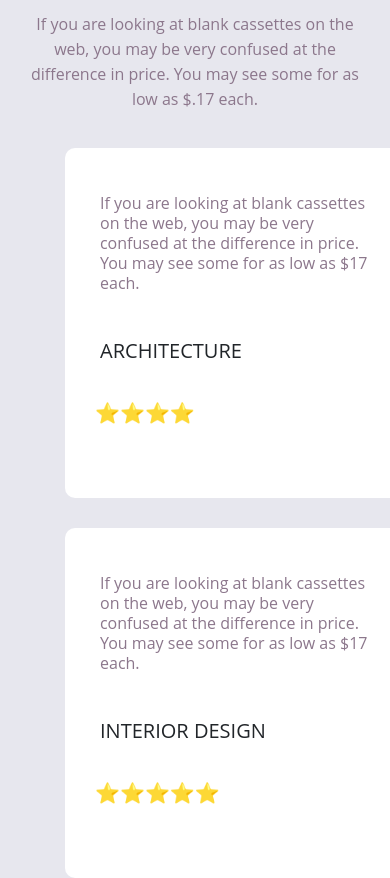
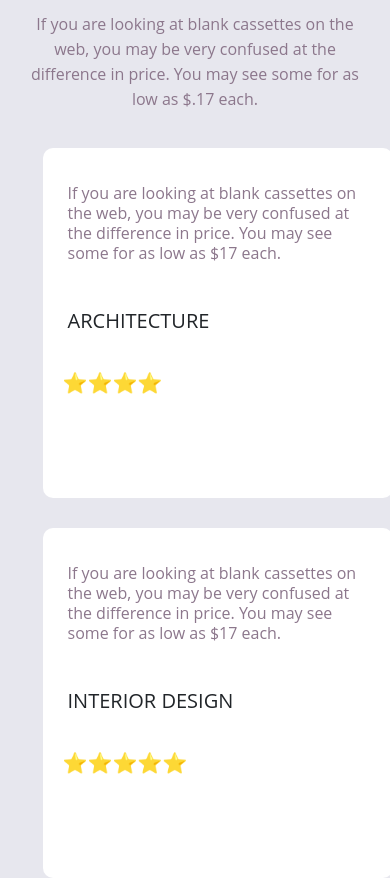
Before and after one commit to mehdias63/personal, a React (Vite) app: page / in a window 390 px wide. Shown: the part 6700-7578 px from the top of the page. Built offline with nearby package versions, Linux system fonts and the light colour scheme.

Commit message:
order full responsive

```diff
--- a/src/css/order.css
+++ b/src/css/order.css
@@ -13,6 +13,8 @@ div.order>p{
 }
 div.order>div.data{
     display: flex;
+    align-items: center;
+    justify-content: center;
 }
 div.order>div.data>div{
     width: 350px;
@@ -42,6 +44,58 @@ div.order>div.data>div>span{
     margin-left: 10px;
     font-size: 20px;
 }
+@media (max-width: 1270px){
+    div.order{
+        padding: 18px;
+        height: auto;
+    }
+    div.order>p{
+        padding: 15px 150px;
+    }
+    div.order>div.data>div{
+        width: 350px;
+        height: 350px;
+        padding: 10px;
+        margin: 10px;
+        margin-bottom: 30px;
+    }
+}
+@media (max-width: 1000px){
+    div.order{
+        padding: 15px;
+        height: auto;
+    }
+    div.order>p{
+        padding: 15px 120px;
+    }
+    div.order>div.data>div{
+        width: 350px;
+        height: 350px;
+        padding: 10px;
+        margin: 5px;
+        margin-bottom: 30px;
+    }
+}
+@media (max-width: 800px){
+    div.order{
+        padding: 10px;
+        height: auto;
+    }
+    div.order>p{
+        padding: 10px 20px;
+    }
+    div.order>div.data{
+        flex-direction: column;
+        align-items: center;
+        margin-bottom: 30px;
+    }
+    div.order>div.data>div{
+        width: 370px;
+        height: 350px;
+        margin: 15px;
+        margin-left: 60px;
+    }
+}
 @media (max-width: 600px){
     div.order{
         padding: 5px;
@@ -52,6 +106,7 @@ div.order>div.data>div>span{
     }
     div.order>div.data{
         flex-direction: column;
+        align-items: center;
     }
     div.order>div.data>div{
         width: 350px;
```
